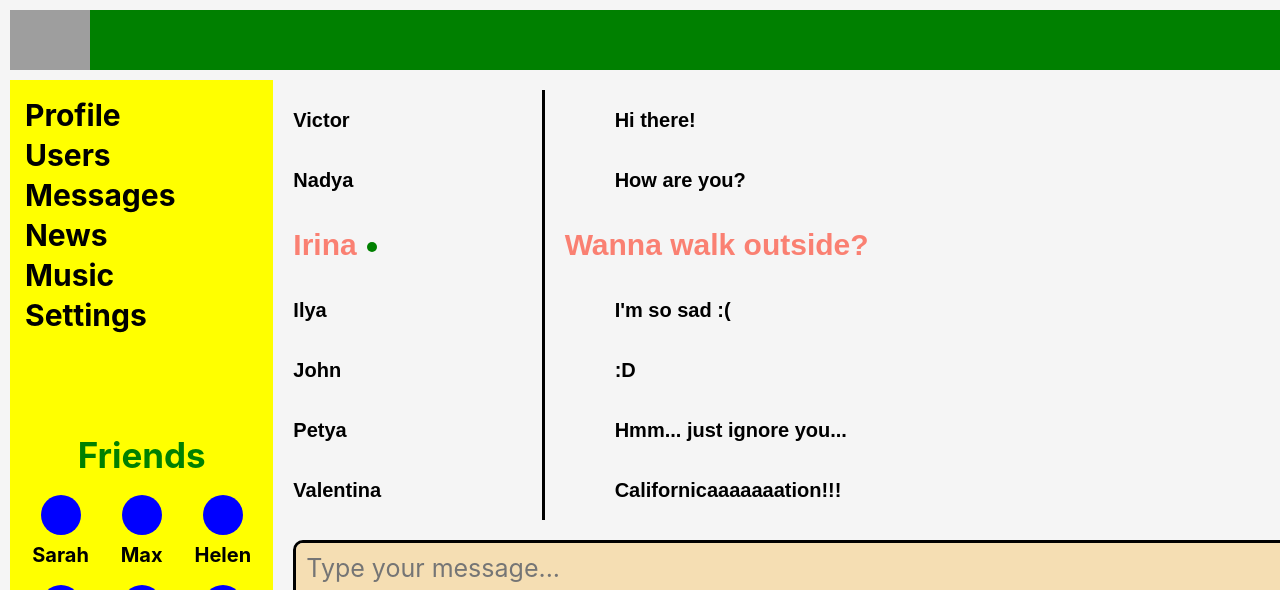
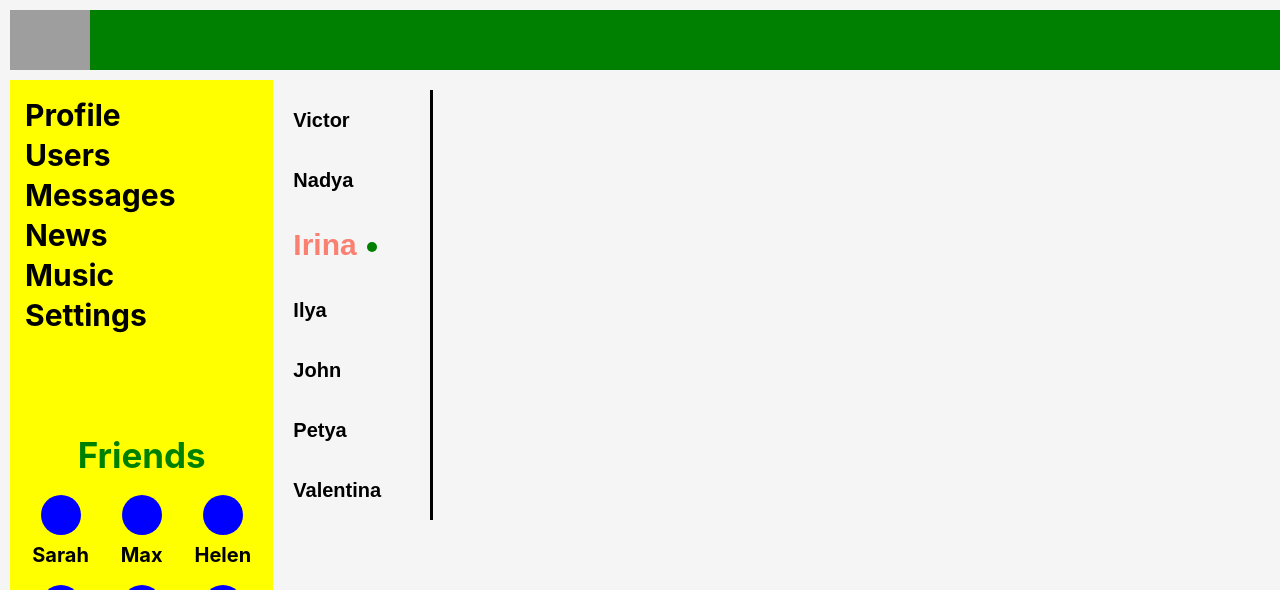
Before and after one commit to ilya-yurov/social_network, a React (Create React App) app: page /dialogs in a window 1280 px wide. Shown: the top 590 px of the page. Built offline with nearby package versions, Linux system fonts and the light colour scheme; grey boxes are pictures that could not be loaded.

Commit message:
26. Hook useParams() usage in class container component. Refactoring of Profile component.

```diff
--- a/public/index.html
+++ b/public/index.html
@@ -2,8 +2,7 @@
 <html lang="en">
   <head>
     <meta charset="utf-8" />
-    <link rel="icon" href="%PUBLIC_URL%/favicon.ico" />
-    <meta name="viewport" content="width=device-width, initial-scale=1" />
+    <link rel="icon" href="%PUBLIC_URL%/logo192.png" />
     <meta name="theme-color" content="#000000" />
     <meta
       name="description"
@@ -24,7 +23,7 @@
       work correctly both with client-side routing and a non-root public URL.
       Learn how to configure a non-root public URL by running `npm run build`.
     -->
-    <title>React App</title>
+    <title>Social network</title>
   </head>
   <body>
     <noscript>You need to enable JavaScript to run this app.</noscript>
--- a/src/App.js
+++ b/src/App.js
@@ -17,7 +17,8 @@ const App = (props) => {
 			<div className='app-wrapper__content'>
 				<Routes>
 					<Route path='/dialogs/*' element={<DialogsContainer/>}/>
-					<Route path='/profile/*' element={<ProfileContainer/>}/>
+					<Route path='/profile/:userId' element={<ProfileContainer/>}/>
+					<Route path='/profile' element={<ProfileContainer/>}/>
 					<Route path='/users/*' element={<UsersContainer/>}/>
 				</Routes>
 			</div>
--- a/src/components/Dialogs/Dialogs.module.scss
+++ b/src/components/Dialogs/Dialogs.module.scss
@@ -1,18 +1,21 @@
 .wrapper {
+	display: grid;
+	grid-template-rows: 600px 1fr;
 	height: calc(100vh - 95px);
 }
 .content {
 	display: grid;
-	grid-template-columns: 2fr 8fr;
+	grid-template-columns: 1fr 8fr;
 	gap: 20px;
 	padding: 20px;
 	font-size: 20px;
 	font-weight: bold;
 	font-family: Arial, "Helvetica Neue", Helvetica, sans-serif;
+		&__dialogs {
 
-		&__dialogs {
 		}
 
 		&__messages {
+			overflow-y: auto;
 		}
 }
--- a/src/components/Profile/ProfileContainer.jsx
+++ b/src/components/Profile/ProfileContainer.jsx
@@ -1,12 +1,17 @@
 import { connect } from 'react-redux';
 import { setUserProfile } from '../../redux/profileReducer';
+import {useLocation, useNavigate, useParams,} from "react-router-dom";
 import Profile from './Profile';
 import React from 'react';
 import axios from 'axios'
 
 class ProfileContainer extends React.Component {
 	componentDidMount = () => {
-		axios.get('https://social-network.samuraijs.com/api/1.0/profile/24186')
+		let userId =  this.props.router.params.userId;
+		if (!userId) {
+			userId = 2;
+		}
+		axios.get(`https://social-network.samuraijs.com/api/1.0/profile/${userId}`)
 		.then(response => {
 			this.props.setUserProfile(response.data);
 		})
@@ -18,8 +23,24 @@ class ProfileContainer extends React.Component {
 	}
 }
 
+let withRouter = (Component) => {
+	let ComponentWithRouterProp = (props) => {
+		let location = useLocation();   //in router v6 in class comps we must use hooks
+		let navigate = useNavigate();
+		let params = useParams();
+		return (
+			<Component
+				{...props}
+				router={{ location, navigate, params }}
+			/>
+		);
+	}
+	return ComponentWithRouterProp;
+}
+
 let mapStateToProps = (state) => ({
-	profile: state.profilePage.profile
+	profile: state.profilePage.profile,
+	myProfile: state.profilePage.myProfile
 })
 
-export default connect(mapStateToProps, {setUserProfile})(ProfileContainer)
+export default connect(mapStateToProps, {setUserProfile})(withRouter(ProfileContainer))
--- a/src/redux/dialogsReducer.js
+++ b/src/redux/dialogsReducer.js
@@ -12,15 +12,7 @@ let initialState = {
 			{name: 'Petya', id: 6, active: 0},
 			{name: 'Valentina', id: 7, active: 0}
 		],
-		messages: [
-			{message: 'Hi there!', id: 1, active: 0},
-			{message: 'How are you?', id: 2, active: 0},
-			{message: 'Wanna walk outside?', id: 3, active: 1},
-			{message: 'I\'m so sad :(', id: 4, active: 0},
-			{message: ':D', id: 5, active: 0},
-			{message: 'Hmm... just ignore you...', id: 6, active: 0},
-			{message: 'Californicaaaaaaation!!!', id: 7, active: 0}
-		],
+		messages: [],
 		newDialogText: '',
 };
 
```
Also changed, not shown: public/logo192.png.
